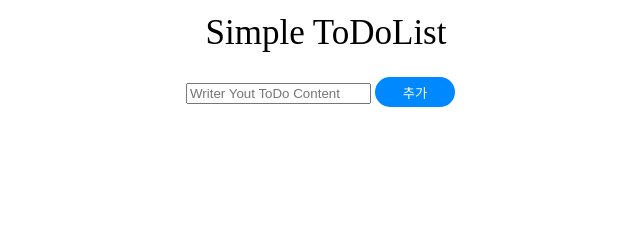
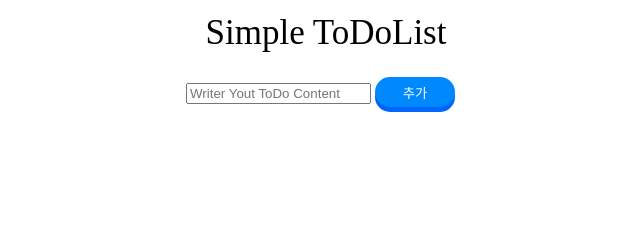
Before and after one commit to kchsoft/ktb-simple-todo-list, a plain HTML site: page index.html in a window 1280 px wide. Shown: the top 240 px of the page, 314-954 px from the left. Drawn offline with Linux system fonts and the light colour scheme.

Commit message:
act todo input btn

```diff
--- a/index.css
+++ b/index.css
@@ -23,7 +23,7 @@
   margin-right: auto /*width 가 있어야 자동으로 가운데 정렬*/
 }
 
-.todo-input-button{
+.todo-input-btn{
   border : none;
   border-radius: 20px;
   background-color: #0088ff;
@@ -33,7 +33,15 @@
   height: 30px;
   margin-left: auto;
   margin-right: auto;
+  transition: 0.2s;
+  box-shadow: 0 5px 0 #0066ff;
 }
+
+.todo-input-btn:active{
+  box-shadow: 0 2px 0 #0066ff;
+  transform : translateY(3px);
+}
+
 
 .todo-list{
   width : 300px;
@@ -45,6 +53,7 @@
 .todo-list-contents{
   padding-left : 0px;
 }
+
 .todo-list-content{
   display: flex;
   justify-content: space-between;
--- a/index.html
+++ b/index.html
@@ -12,7 +12,7 @@
 
     <section class="todo-input">
       <input type="text" class="todo-input-content" placeholder="Writer Yout ToDo Content">
-      <button class="todo-input-button">추가</button>
+      <button class="todo-input-btn">추가</button>
     </section>
 
     <section class="todo-list">
--- a/index.js
+++ b/index.js
@@ -1,4 +1,4 @@
-const todoInputButton = document.querySelector(".todo-input-button")
+const todoInputButton = document.querySelector(".todo-input-btn")
 const todoInputContent = document.querySelector(".todo-input-content")
 
 const todoListContents = document.querySelector(".todo-list-contents")
```
